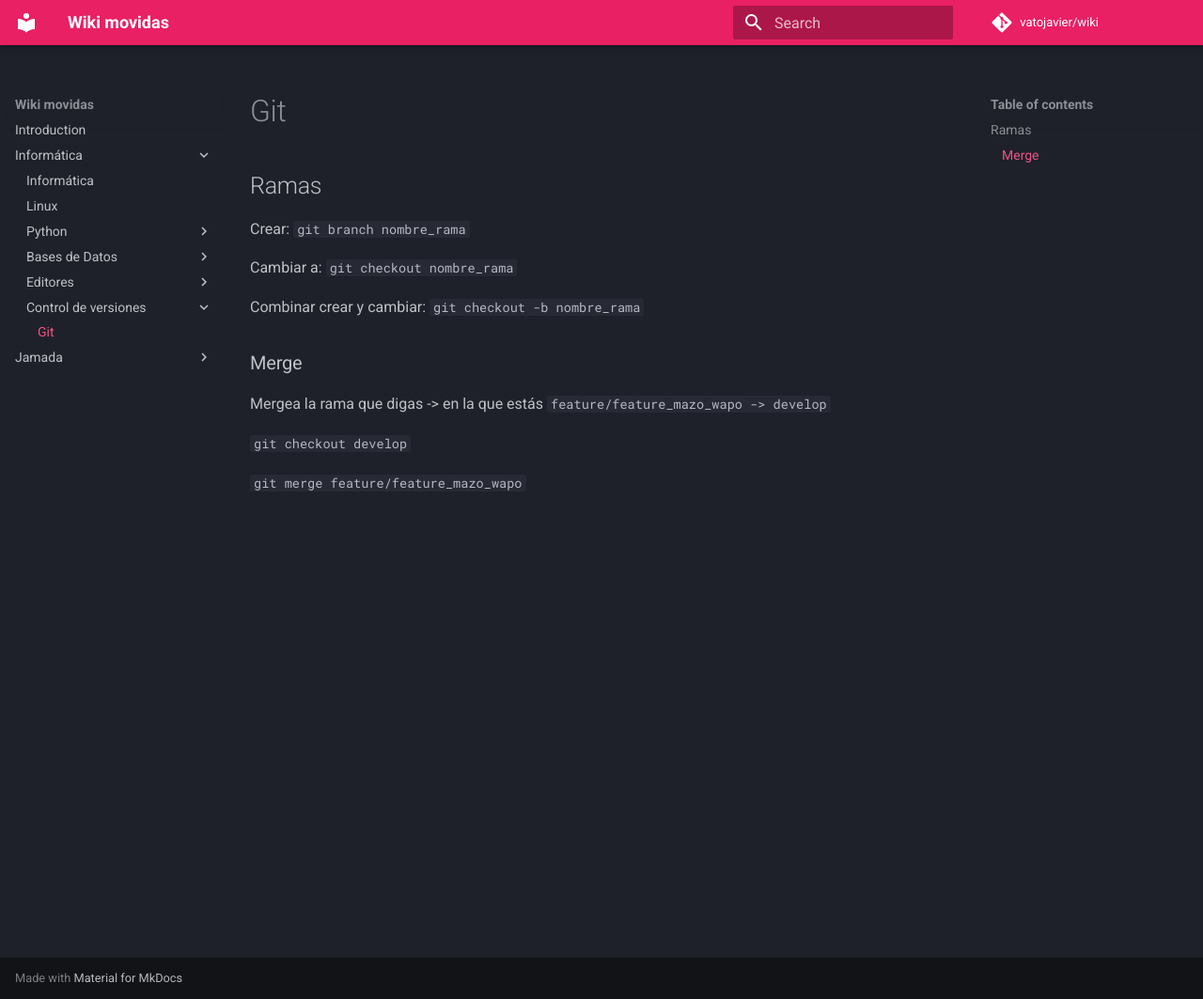
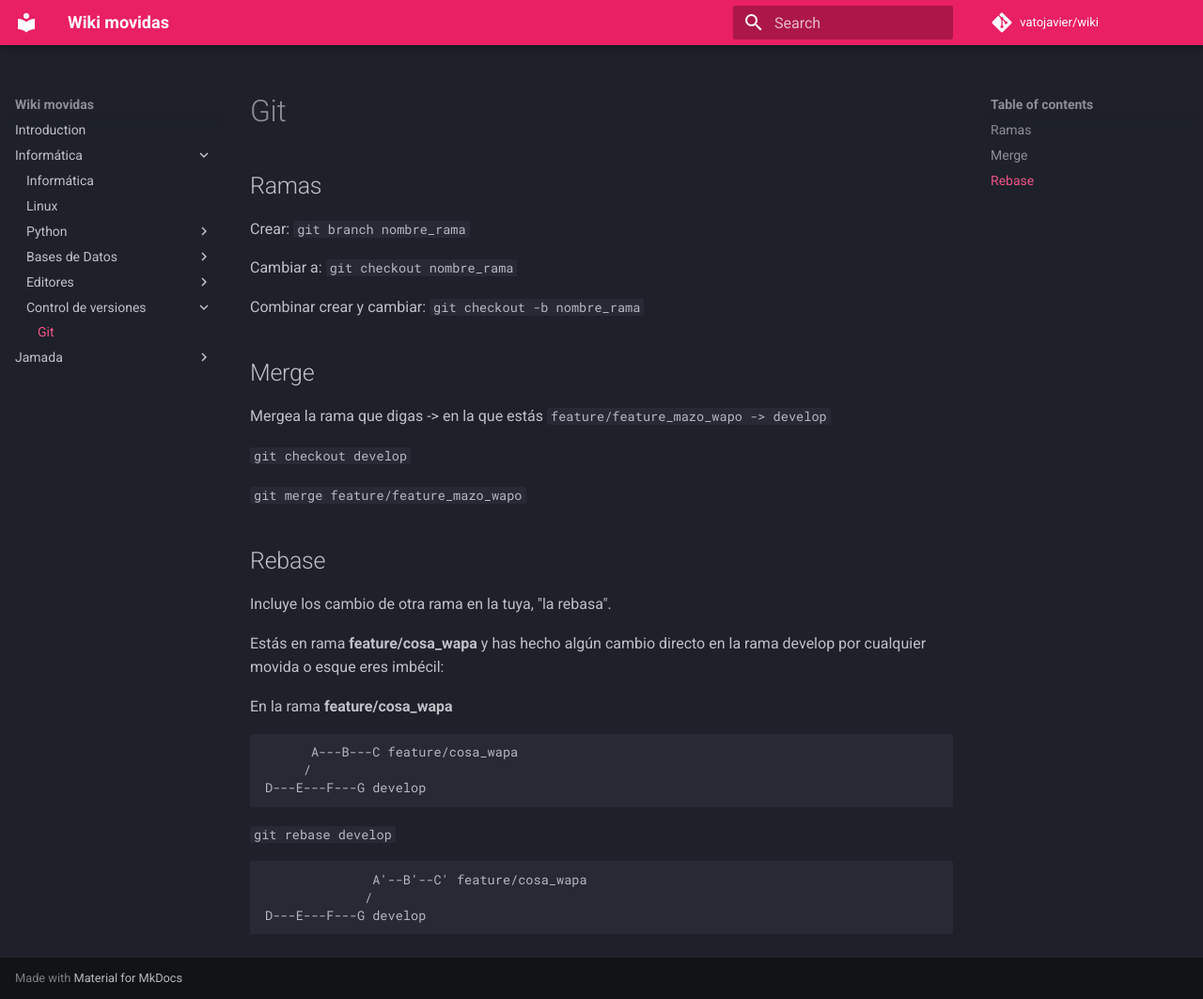
Before and after one commit to vatojavier/wiki, an MkDocs documentation site: the page built from docs/informatica/control_versiones/git.md, in a window 1280 px wide and 1063 px high. Shown: the whole window at 94% size. Built offline with MkDocs 1.6.1 and Material for MkDocs 9.7.7, drawn with Linux system fonts in a browser that asks for light colours; comment, search, counter and statistics services are not loaded.

Commit message:
Update git.md

```diff
--- a/docs/informatica/control_versiones/git.md
+++ b/docs/informatica/control_versiones/git.md
@@ -11,9 +11,27 @@ Cambiar a:
 Combinar crear y cambiar:
 `git checkout -b nombre_rama`
 
-### Merge
+## Merge
 Mergea la rama que digas -> en la que estás `feature/feature_mazo_wapo -> develop`
 
 `git checkout develop`
 
 `git merge feature/feature_mazo_wapo`
+
+## Rebase
+Incluye los cambio de otra rama en la tuya, "la rebasa".
+
+Estás en rama **feature/cosa_wapa** y has hecho algún cambio directo en la rama develop por cualquier movida o esque eres imbécil:
+
+En la rama **feature/cosa_wapa**
+
+
+          A---B---C feature/cosa_wapa
+         /
+    D---E---F---G develop
+
+ `git rebase develop`
+
+                  A'--B'--C' feature/cosa_wapa
+                 /
+    D---E---F---G develop
```
